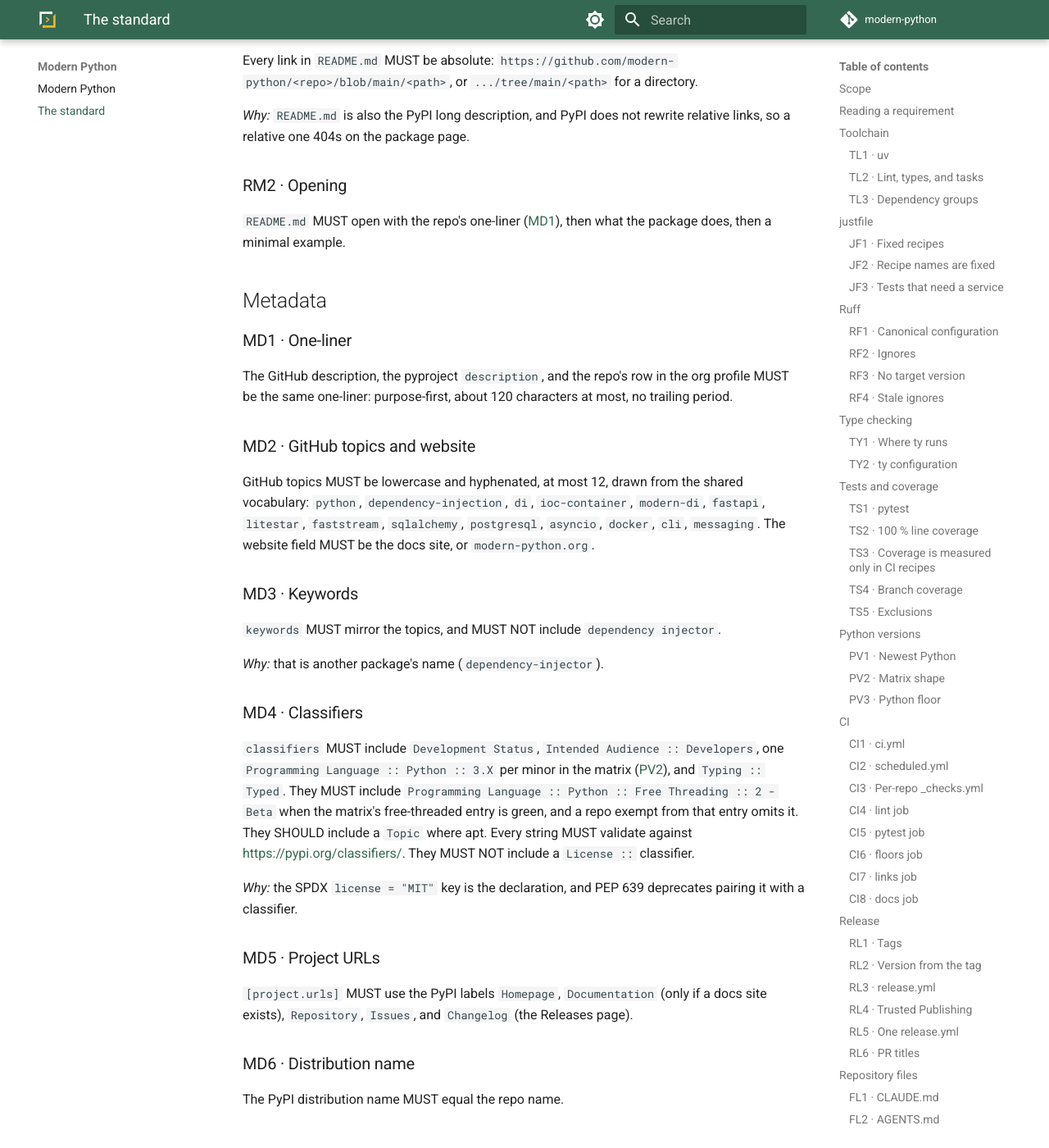
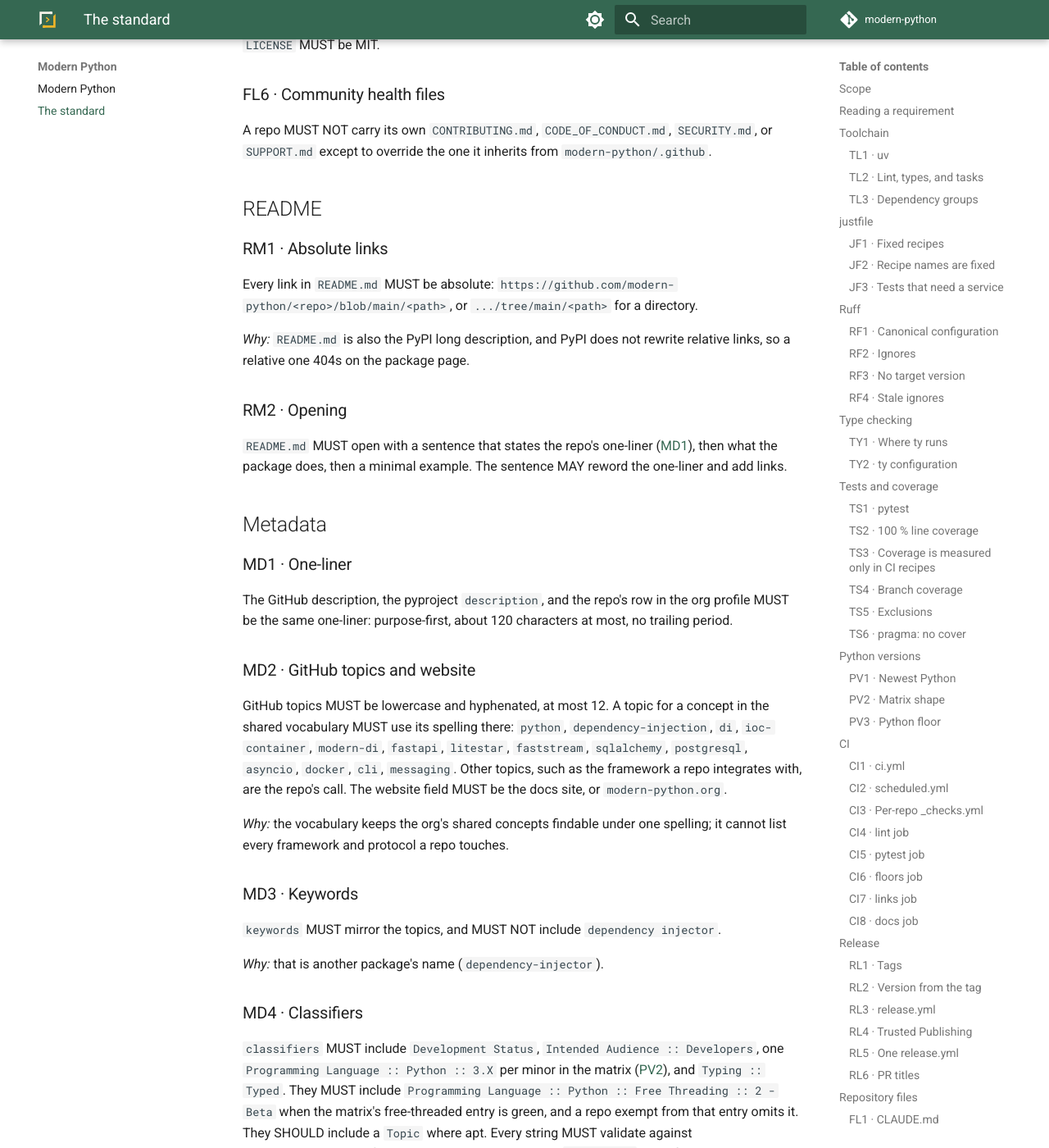
Before and after one commit to modern-python/.github, an MkDocs documentation site: the page built from docs/standard.md, in a window 1280 px wide and 1400 px high, scrolled down 8142 px. Shown: the whole window at 82% size. Built offline with MkDocs 1.6.1 and Material for MkDocs 9.7.7, drawn with Linux system fonts in a browser that asks for light colours; some of the changed text lies outside the part shown.

Commit message:
docs(standard): amend the requirements the conformance audit found out of step (#114)

```diff
--- a/docs/standard.md
+++ b/docs/standard.md
@@ -138,7 +138,18 @@
 ### TS5 · Exclusions { #TS5 }
 
 `[tool.coverage.report] exclude_also` MUST be `["if typing.TYPE_CHECKING:"]`. A repo MUST NOT
-exclude a file to reach the number; it deletes or tests the code instead.
+exclude a file of the package to reach the number; it deletes or tests the code instead.
+`[tool.coverage.run] omit` MAY list directories that are not the package (benchmarks with their own
+environment, generated code), the same carve-out [TY2](#TY2) grants.
+
+### TS6 · `pragma: no cover` { #TS6 }
+
+A repo MAY exclude a line or block with `# pragma: no cover`. Each pragma SHOULD carry its reason on
+the same line (`# pragma: no cover - never invoked; the test only exercises start()`); this becomes
+MUST on 2026-11-01.
+
+*Why:* a pragma is an exclusion no configuration lists, so the line itself is the only place a
+reviewer can see why the code is not tested.
 
 ## Python versions
 
@@ -324,8 +335,8 @@
 
 ### RM2 · Opening { #RM2 }
 
-`README.md` MUST open with the repo's one-liner ([MD1](#MD1)), then what the package does, then a
-minimal example.
+`README.md` MUST open with a sentence that states the repo's one-liner ([MD1](#MD1)), then what
+the package does, then a minimal example. The sentence MAY reword the one-liner and add links.
 
 ## Metadata
 
@@ -336,10 +347,14 @@
 
 ### MD2 · GitHub topics and website { #MD2 }
 
-GitHub topics MUST be lowercase and hyphenated, at most 12, drawn from the shared vocabulary:
-`python`, `dependency-injection`, `di`, `ioc-container`, `modern-di`, `fastapi`, `litestar`,
-`faststream`, `sqlalchemy`, `postgresql`, `asyncio`, `docker`, `cli`, `messaging`. The website
-field MUST be the docs site, or `modern-python.org`.
+GitHub topics MUST be lowercase and hyphenated, at most 12. A topic for a concept in the shared
+vocabulary MUST use its spelling there: `python`, `dependency-injection`, `di`, `ioc-container`,
+`modern-di`, `fastapi`, `litestar`, `faststream`, `sqlalchemy`, `postgresql`, `asyncio`, `docker`,
+`cli`, `messaging`. Other topics, such as the framework a repo integrates with, are the repo's
+call. The website field MUST be the docs site, or `modern-python.org`.
+
+*Why:* the vocabulary keeps the org's shared concepts findable under one spelling; it cannot list
+every framework and protocol a repo touches.
 
 ### MD3 · Keywords { #MD3 }
 
@@ -375,6 +390,7 @@
 | `that-depends` | the core as a whole, except [TS2](#TS2) | The org's most-used package and the only repo with steady external contributor traffic; it keeps its own tooling rather than converging. |
 | `modern-di-arq` | [PV1](#PV1), the `3.14t` entry | Every `arq` release requires `redis[hiredis]<6`, and importing `hiredis` re-enables the GIL ([hiredis-py#229](https://github.com/redis/hiredis-py/issues/229)). Lift when a `hiredis` release declares free-threading support. |
 | `modern-di-grpc` | [PV1](#PV1), the `3.14t` entry | `grpcio` ships no free-threaded wheel and importing `cygrpc` re-enables the GIL ([grpc/grpc#38762](https://github.com/grpc/grpc/issues/38762)). Lift when a `grpcio` release declares free-threading support. |
+| `semvertag` | [RL5](#RL5) | It is also a GitHub Action (`uses: modern-python/semvertag@v0`), so its `release.yml` moves the floating major tag after each stable release. Permanent while the Action is published. |
 
 An exemption is granted by a pull request to this repo that adds the row. Drift that nobody
 recorded is not an exemption.
```
